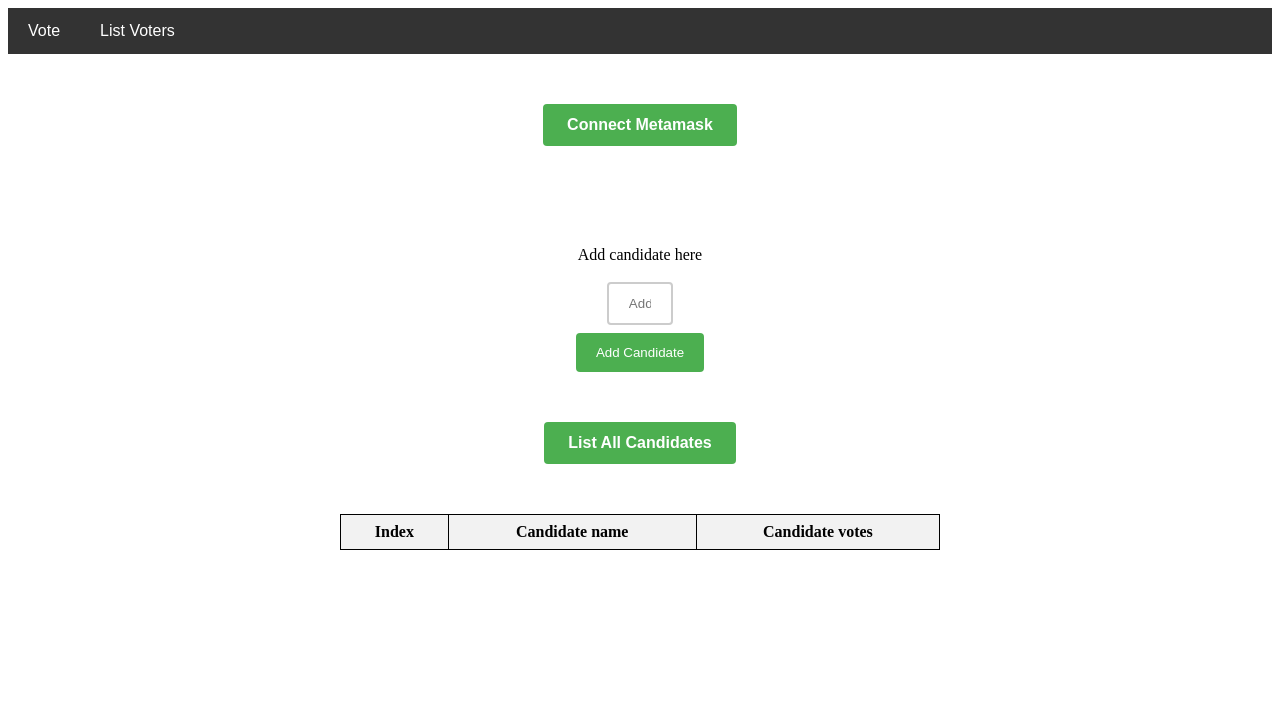
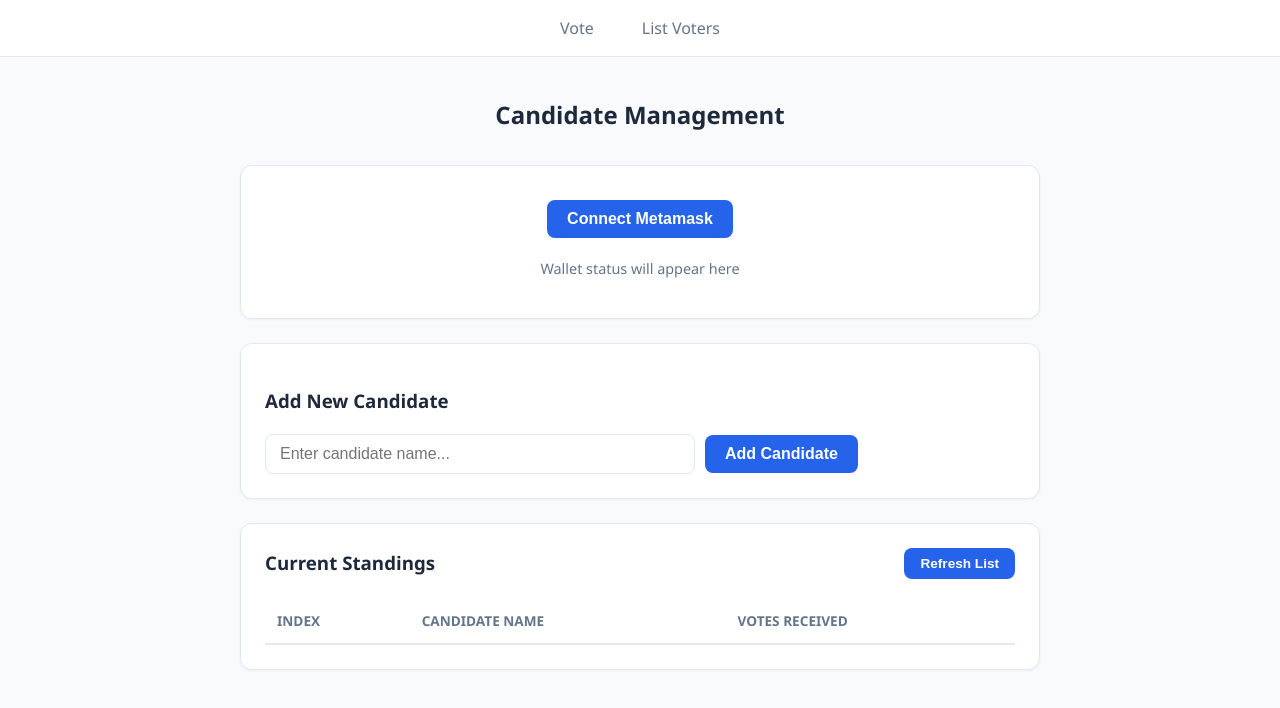
Before and after one commit to Jakub-Badzioch/Blockchain-Voting-Application, a website: page ListVoters.html in a window 1280 px wide. Drawn offline with Linux system fonts and the light colour scheme.

Commit message:
ui: update index and list to clean ui

```diff
--- a/ListVoters.html
+++ b/ListVoters.html
@@ -1,53 +1,55 @@
 <!DOCTYPE html>
 <html lang="en">
 <head>
-    <title>To Do Decentralized Application</title>
+    <title>Voting DAPP - Candidate List</title>
     <script src="https://cdnjs.cloudflare.com/ajax/libs/ethers/5.7.1/ethers.umd.min.js" type="application/javascript"></script>
     <script src="main.js"></script>
     <link rel="stylesheet" href="style.css">
-    <title>Centered Form</title>
 </head>
 <body>
-<div class = "navbar">
+
+<div class="navbar">
     <a href="/index.html">Vote</a>
     <a href="/ListVoters.html">List Voters</a>
 </div>
 
-<div>
+<div class="main-content">
+    <h1>Candidate Management</h1>
+
+    <div class="card" style="text-align: center;">
         <button onclick="connectMetamask()">Connect Metamask</button>
-    <p id="metamasknotification"></p>
+        <p id="metamasknotification">Wallet status will appear here</p>
     </div>
 
-<div class="container">
-    <form method="POST" action="/vote" enctype="multipart/form-data">
-        <span>Add candidate here</span>
-        <input type = "text" name ="vote" placeholder="Add name of candidate ... ">
-        <input type="submit" value = "Add Candidate">
+    <div class="card">
+        <h3>Add New Candidate</h3>
+        <p id="votingStatus" style="font-size: 0.85rem; color: var(--text-muted); text-align: left; margin: 0 0 10px 0;"></p>
+        <form method="POST" action="/vote" enctype="multipart/form-data" style="display: flex; gap: 10px; flex-direction: row; align-items: center; margin-top: 0;">
+            <input type="text" name="vote" placeholder="Enter candidate name..." style="flex-grow: 1; margin: 0;">
+            <input type="submit" value="Add Candidate" style="margin: 0; width: auto;">
         </form>
     </div>
 
-<div>
-    <p id= "votingStatus"></p>
+    <div class="card">
+        <div style="display: flex; justify-content: space-between; align-items: center; margin-bottom: 20px;">
+            <h3 style="margin: 0;">Current Standings</h3>
+            <button onclick="getAllCandidates()" style="margin: 0; padding: 8px 16px; font-size: 0.85rem;">Refresh List</button>
         </div>
 
-<div>
-    <button onclick="getAllCandidates()">List All Candidates</button>
-    <p id="p3"></p>
-</div>
+        <p id="p3" style="font-size: 0.9rem; margin: 0 0 10px 0;"></p>
 
-<div>
         <table id="myTable">
             <thead>
             <tr>
                 <th>Index</th>
-            <th>Candidate name</th>
-            <th>Candidate votes</th>
+                <th>Candidate Name</th>
+                <th>Votes Received</th>
             </tr>
             </thead>
             <tbody>
-
             </tbody>
         </table>
+    </div>
 </div>
 
 </body>
--- a/style.css
+++ b/style.css
@@ -1,119 +1,131 @@
-button {
-    background-color: #4CAF50;
-    color: white;
-    padding: 12px 24px;
-    border: none;
-    border-radius: 4px;
-    cursor: pointer;
-    font-size: 16px;
-    font-weight: bold;
-    display: block;
-    margin: 50px auto 0;
+:root {
+    --primary: #2563eb;
+    --primary-hover: #1d4ed8;
+    --bg: #f8fafc;
+    --card-bg: #ffffff;
+    --text-main: #1e293b;
+    --text-muted: #64748b;
+    --border: #e2e8f0;
 }
 
-button:hover {
-    background-color: #3e8e41;
+body {
+    font-family: 'Segoe UI', Roboto, Helvetica, Arial, sans-serif;
+    background-color: var(--bg);
+    color: var(--text-main);
+    margin: 0;
+    line-height: 1.5;
 }
 
-/* Paragraph styles */
-p {
-    text-align: center;
-    font-size: 20px;
-    margin-top: 50px;
+/* Navbar */
+.navbar {
+    background-color: #ffffff;
+    border-bottom: 1px solid var(--border);
+    display: flex;
+    justify-content: center;
+    padding: 0 20px;
 }
 
-
-form {
-    display: flex;
-    flex-direction: column;
-    align-items: center;
-    justify-content: center;
-    margin-top: 50px;
+.navbar a {
+    color: var(--text-muted);
+    padding: 1rem 1.5rem;
+    text-decoration: none;
+    font-weight: 500;
+    transition: all 0.2s;
 }
 
-input[type=text], select {
-    width: 30%;
-    padding: 12px 20px;
-    margin: 8px 0;
-    box-sizing: border-box;
-    border: 2px solid #ccc;
-    border-radius: 4px;
+.navbar a:hover {
+    color: var(--primary);
+    background-color: #f1f5f9;
 }
 
-input[type=number], select {
-    width: 30%;
-    padding: 12px 20px;
-    margin: 8px 0;
-    box-sizing: border-box;
-    border: 2px solid #ccc;
-    border-radius: 4px;
+/* Layout Container */
+.main-content {
+    max-width: 800px;
+    margin: 40px auto;
+    padding: 0 20px;
 }
 
+/* Cards */
+.card {
+    background: var(--card-bg);
+    border: 1px solid var(--border);
+    border-radius: 12px;
+    padding: 24px;
+    margin-bottom: 24px;
+    box-shadow: 0 1px 3px rgba(0,0,0,0.05);
+}
+
+h1 { font-size: 1.5rem; text-align: center; margin-bottom: 2rem; }
+
+/* Form Elements */
+input {
+    width: 100%;
+    max-width: 400px;
+    padding: 10px 14px;
+    border: 1px solid var(--border);
+    border-radius: 8px;
+    font-size: 1rem;
+    margin: 10px 0;
+    outline: none;
+}
+
+input:focus { border-color: var(--primary); ring: 2px solid #bfdbfe; }
+
 input[type=submit] {
-    background-color: #4CAF50;
+    background-color: var(--primary);
     color: white;
-    padding: 12px 20px;
+    padding: 10px 20px;
     border: none;
-    border-radius: 4px;
+    border-radius: 8px;
     cursor: pointer;
+    font-weight: 600;
 }
 
 input[type=submit]:hover {
-    background-color: #45a049;
+    background-color: var(--primary-hover);
 }
 
-.container {
-    display: flex;
-    flex-direction: column;
-    align-items: center;
-    justify-content: center;
-    margin-top: 50px;
+button {
+    background-color: var(--primary);
+    color: white;
+    padding: 10px 20px;
+    border: none;
+    border-radius: 8px;
+    cursor: pointer;
+    font-size: 1rem;
+    font-weight: 600;
+    transition: background 0.2s;
+    width: auto;
+    margin: 10px 0;
 }
 
-span {
-    display: block;
-    margin-bottom: 10px;
-}
+button:hover { background-color: var(--primary-hover); }
 
-/* Style the navigation bar */
-.navbar {
-    overflow: hidden;
-    background-color: #333;
-    font-family: Arial;
-}
-
-/* Style the links inside the navigation bar */
-.navbar a {
-    float: left;
-    display: block;
-    color: white;
-    text-align: center;
-    padding: 14px 20px;
-    text-decoration: none;
-}
-
-/* Change the color of links on hover */
-.navbar a:hover {
-    background-color: #ddd;
-    color: black;
-}
-
-
-#myTable {
-    border-collapse: collapse;
-    width: 100%;
-    max-width: 600px;
-    margin: 0 auto;
-}
-
-#myTable th,
-#myTable td {
-    border: 1px solid black;
-    padding: 8px;
+/* Status Notifications */
+p#metamasknotification, p#status, p#time {
+    font-size: 0.9rem;
+    color: var(--text-muted);
+    margin-top: 10px;
     text-align: center;
 }
 
-#myTable th {
-    background-color: #f2f2f2;
-    font-weight: bold;
+/* Table Style */
+table {
+    width: 100%;
+    border-collapse: collapse;
+    margin-top: 20px;
 }
+
+th {
+    text-align: left;
+    padding: 12px;
+    border-bottom: 2px solid var(--border);
+    color: var(--text-muted);
+    font-size: 0.85rem;
+    text-transform: uppercase;
+}
+
+td {
+    padding: 12px;
+    border-bottom: 1px solid var(--border);
+}
```
Also changed, not shown: index.html (+22 -15 lines). Lines whose indentation alone changed are shown as unchanged.
